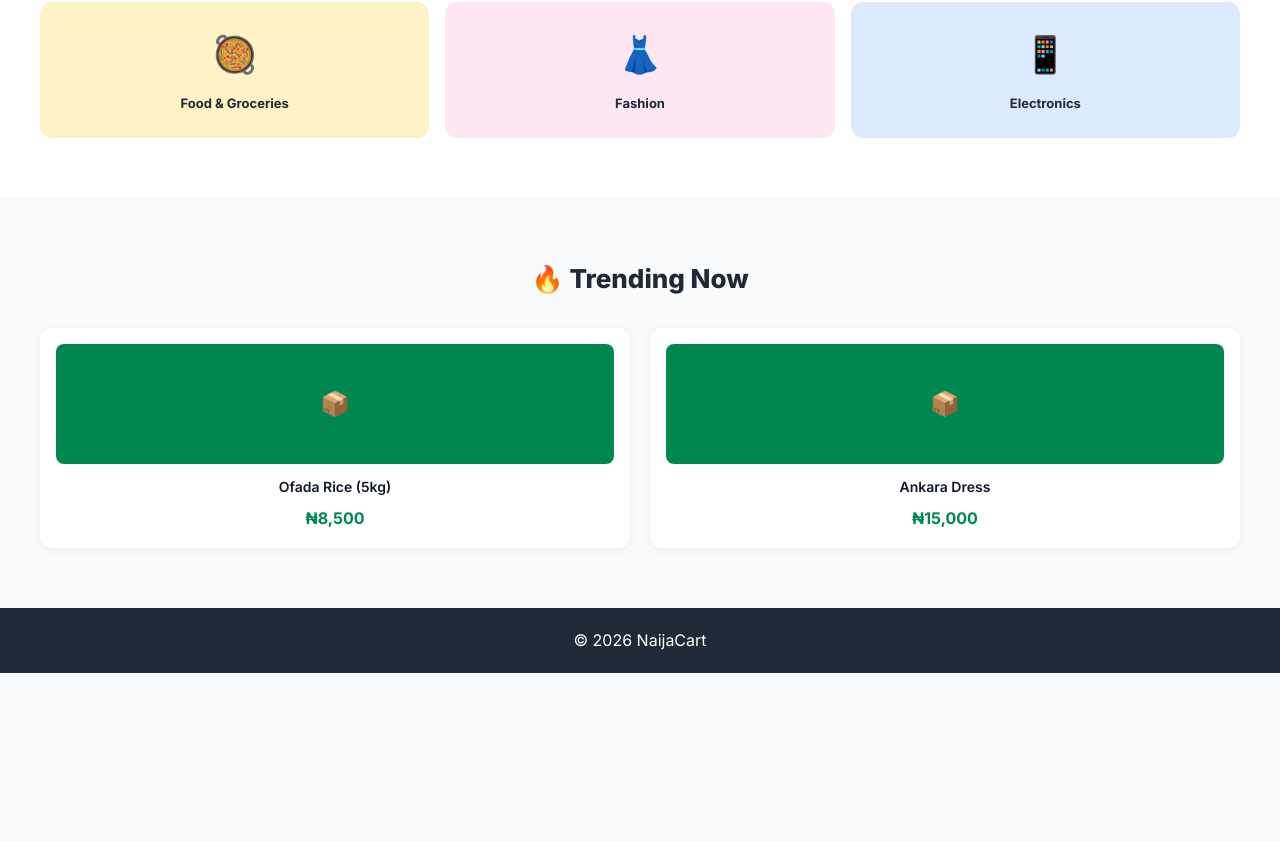
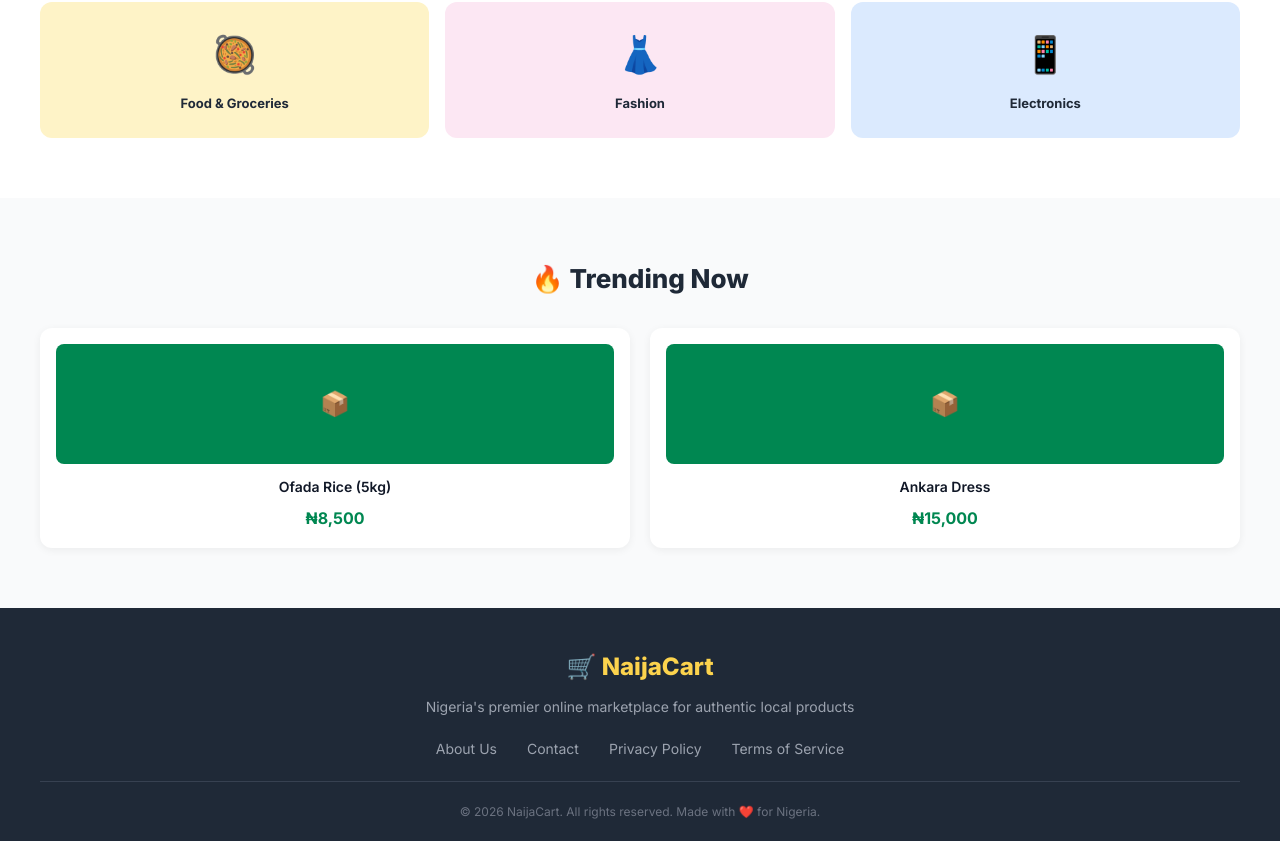
Before and after one commit to stopitmane/naijacart, a React (Vite) app in the folder naijacart/frontend/: page / in a window 1280 px wide. Shown: the part 717-1558 px from the top of the page. Before the commit the page ends 1390 px from the top, so only its background shows below. Built offline with nearby package versions, Linux system fonts and the light colour scheme.

Commit message:
Update footer with proper NaijaCart branding and links

```diff
--- a/naijacart/frontend/src/App.jsx
+++ b/naijacart/frontend/src/App.jsx
@@ -189,8 +189,30 @@ const SimpleCart = () => (
 );
 
 const SimpleFooter = () => (
-  <footer style={{ background: '#1F2937', color: 'white', padding: '20px', textAlign: 'center' }}>
-    <p>© 2026 NaijaCart</p>
+  <footer style={{ background: '#1F2937', color: 'white', padding: '40px 20px 20px' }}>
+    <div style={{ maxWidth: '1200px', margin: '0 auto', textAlign: 'center' }}>
+      <div style={{ marginBottom: '20px' }}>
+        <h3 style={{ color: '#FCD34D', fontSize: '24px', fontWeight: '800', marginBottom: '10px' }}>
+          🛒 NaijaCart
+        </h3>
+        <p style={{ color: '#9CA3AF', fontSize: '14px', marginBottom: '20px' }}>
+          Nigeria's premier online marketplace for authentic local products
+        </p>
+      </div>
+
+      <div style={{ display: 'flex', justifyContent: 'center', gap: '30px', flexWrap: 'wrap', marginBottom: '20px', fontSize: '14px' }}>
+        <a href="#" style={{ color: '#9CA3AF', textDecoration: 'none' }}>About Us</a>
+        <a href="#" style={{ color: '#9CA3AF', textDecoration: 'none' }}>Contact</a>
+        <a href="#" style={{ color: '#9CA3AF', textDecoration: 'none' }}>Privacy Policy</a>
+        <a href="#" style={{ color: '#9CA3AF', textDecoration: 'none' }}>Terms of Service</a>
+      </div>
+
+      <div style={{ borderTop: '1px solid #374151', paddingTop: '20px' }}>
+        <p style={{ color: '#6B7280', fontSize: '12px' }}>
+          © 2026 NaijaCart. All rights reserved. Made with ❤️ for Nigeria.
+        </p>
+      </div>
+    </div>
   </footer>
 );
 
```
